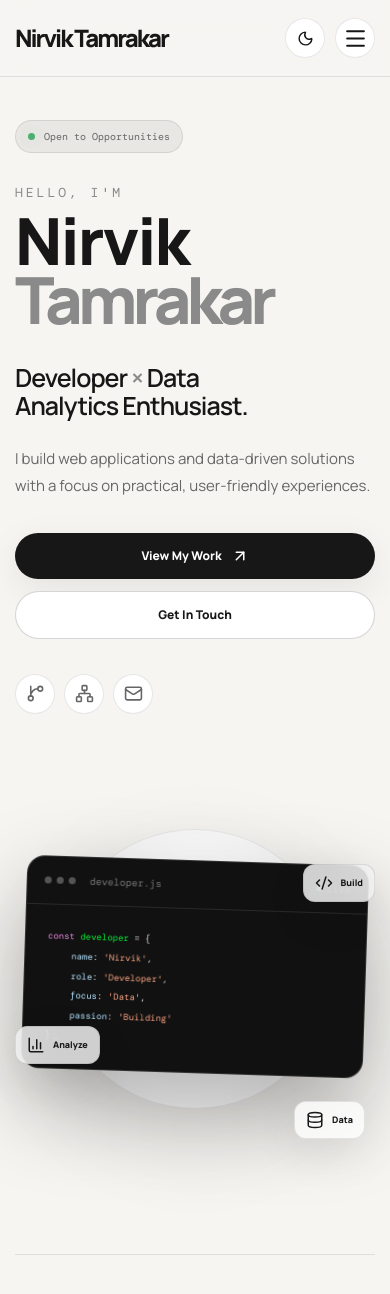
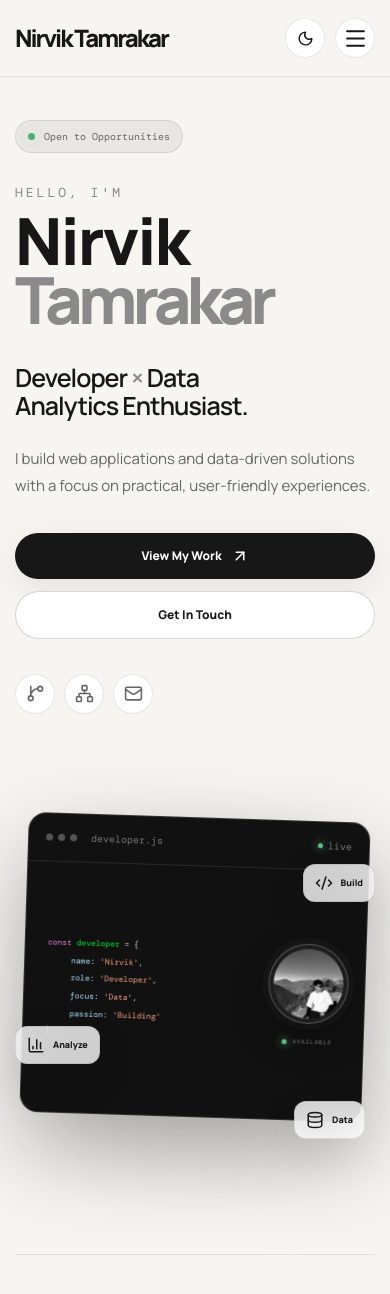
Before and after one commit to tamrakarnirvik/Nirvik-Portfolio, a React (Vite) app: page / in a window 390 px wide. Shown: the top 1294 px of the page. Built offline with nearby package versions, Linux system fonts and the light colour scheme.

Commit message:
id card photo update

```diff
--- a/src/App.css
+++ b/src/App.css
@@ -519,13 +519,74 @@ body {
   box-shadow: 0 0 8px #63bd83;
 }
 
+
+
+
+/* =========================================================
+   CODE CARD + PROFILE PHOTO
+========================================================= */
+
+.code-body {
+  display: grid;
+  grid-template-columns: 1fr 165px;
+  align-items: center;
+  min-height: 250px;
+}
+
 .code-content {
-  padding: 30px;
+  padding: 28px 0 28px 30px;
   font-family: "DM Mono", monospace;
   font-size: 12px;
   line-height: 2.2;
 }
 
+.profile-photo {
+  display: flex;
+  flex-direction: column;
+  align-items: center;
+  justify-content: center;
+  gap: 14px;
+  padding: 20px 20px 20px 5px;
+}
+
+.profile-photo-ring {
+  width: 125px;
+  height: 125px;
+  padding: 4px;
+  border: 1px solid rgba(255, 255, 255, 0.25);
+  border-radius: 50%;
+  background: rgba(255, 255, 255, 0.05);
+  box-shadow:
+    0 0 0 6px rgba(255, 255, 255, 0.025),
+    0 15px 35px rgba(0, 0, 0, 0.35);
+}
+
+.profile-photo-ring img {
+  width: 100%;
+  height: 100%;
+  display: block;
+  object-fit: cover;
+  border-radius: 50%;
+}
+
+.profile-status {
+  display: flex;
+  align-items: center;
+  gap: 6px;
+  font-family: "DM Mono", monospace;
+  font-size: 8px;
+  color: #777;
+  text-transform: uppercase;
+  letter-spacing: 0.8px;
+}
+
+.profile-status span {
+  width: 5px;
+  height: 5px;
+  border-radius: 50%;
+  background: #63bd83;
+  box-shadow: 0 0 8px #63bd83;
+}
 .indent {
   padding-left: 24px;
 }
@@ -1199,6 +1260,28 @@ footer {
 }
 
 @media (max-width: 600px) {
+
+  .code-body {
+    grid-template-columns: 1fr 100px;
+  }
+
+.code-content {
+  padding: 22px 0 22px 22px;
+  font-size: 8px;
+}
+
+.profile-photo {
+    padding: 15px 12px 15px 0;
+  }
+
+.profile-photo-ring {
+    width: 80px;
+    height: 80px;
+  }
+
+.profile-status {
+    font-size: 6px;
+  }
   .section {
     width: min(100% - 30px, 1180px);
     padding: 90px 0;
@@ -1248,10 +1331,7 @@ footer {
     width: 95%;
   }
 
-  .code-content {
-    padding: 22px;
-    font-size: 9px;
-  }
+
 
   .floating-card {
     padding: 9px 11px;
--- a/src/App.jsx
+++ b/src/App.jsx
@@ -269,6 +269,7 @@ const [darkMode, setDarkMode] = useState(() => {
       </div>
     </div>
 
+    <div className="code-body">
       <div className="code-content">
         <p>
           <span className="purple">const</span>{" "}
@@ -300,7 +301,19 @@ const [darkMode, setDarkMode] = useState(() => {
           <span className="cursor">_</span>
         </p>
       </div>
+
+      <div className="profile-photo">
+        <div className="profile-photo-ring">
+          <img src="/profile.jpg" alt="Nirvik Tamrakar" />
         </div>
+
+        <span className="profile-status">
+          <span></span>
+          available
+        </span>
+      </div>
+    </div>
+  </div> {/* <-- THIS WAS MISSING */}
 
   <div className="floating-card card-one">
     <Code2 size={18} />
@@ -317,7 +330,9 @@ const [darkMode, setDarkMode] = useState(() => {
     <span>Data</span>
   </div>
 </div>
+
 </section>
+
 
         {/* ABOUT */}
         <section id="about" className="section about">
```
Also changed, not shown: public/profile.jpg (added). Lines whose indentation alone changed are shown as unchanged.
